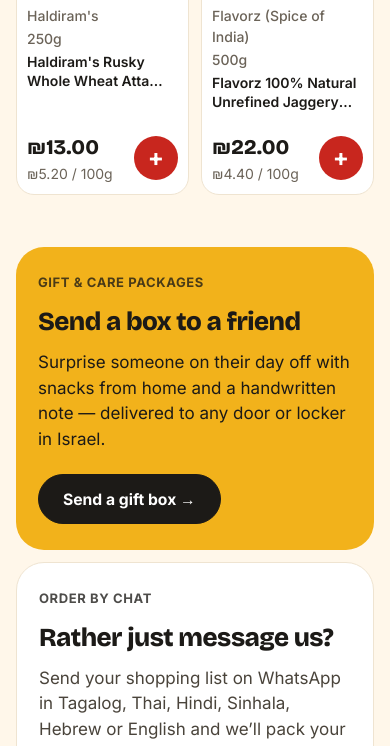
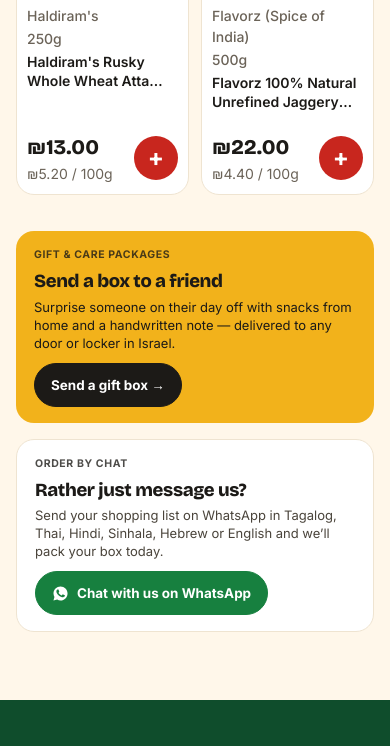
Before and after one commit to errolbrodie-sudo/Dino-Market, a website: page Website/public/index.html in a window 390 px wide. Shown: the part 2050-2796 px from the top of the page. Drawn offline with nearby package versions, Linux system fonts and the light colour scheme; no server answers.

Commit message:
Made the “GIFT & CARE PACKAGES” and the “ORDER BY CHAT” panels smaller.

```diff
--- a/Website/public/styles.css
+++ b/Website/public/styles.css
@@ -179,14 +179,17 @@ textarea {
   background: var(--dm-ph);
   color: var(--dm-ink);
 }
+
 .kitchen-th {
   background: var(--dm-th);
   color: var(--dm-ink);
 }
+
 .kitchen-in {
   background: var(--dm-in);
   color: var(--dm-ink);
 }
+
 .kitchen-lk {
   background: var(--dm-lk);
   color: var(--dm-ink);
@@ -673,7 +676,7 @@ textarea {
   padding: 3px;
 }
 
-.predictive-item > div:first-child {
+.predictive-item>div:first-child {
   min-width: 0;
 }
 
@@ -947,10 +950,10 @@ textarea {
   object-fit: contain;
 }
 
-/* Promo Bands (Travellers Ink Band + Dual Bands) */
+/* Promo Bands (Travellers Ink Band, Kitchen Care Package Band + Dual Bands) */
 .promo-band {
-  border-radius: 32px;
-  padding: 40px;
+  border-radius: 20px;
+  padding: 20px 24px;
 }
 
 .promo-band-ink {
@@ -959,11 +962,12 @@ textarea {
   display: flex;
   align-items: center;
   justify-content: space-between;
-  gap: 28px;
+  gap: 18px;
   flex-wrap: wrap;
 }
 
-#travellersBandSection {
+#travellersBandSection,
+#dualPromoSection {
   padding: 12px 0 16px;
 }
 
@@ -973,22 +977,24 @@ textarea {
   gap: 18px;
 }
 
-.travellers-band-body {
-  max-width: 640px;
+.travellers-band-body,
+.kitchen-gift-band-body {
+  max-width: 620px;
+}
+
+.kitchen-gift-band-actions {
+  display: flex;
+  flex-wrap: wrap;
+  gap: 10px;
 }
 
 .travellers-eyebrow {
   display: inline-block;
-  font-size: 13px;
+  font-size: 11px;
   font-weight: 700;
   letter-spacing: 0.6px;
   text-transform: uppercase;
   color: var(--dm-turmeric);
-  margin-bottom: 10px;
-}
-
-.travellers-band .travellers-eyebrow {
-  font-size: 11px;
   margin-bottom: 4px;
 }
 
@@ -1008,63 +1014,81 @@ textarea {
   line-height: 1.42;
 }
 
-.travellers-band .btn-turmeric {
+.dual-promo-grid {
+  display: grid;
+  grid-template-columns: 1fr 1fr;
+  gap: 16px;
+}
+
+.promo-band-turmeric {
+  background: var(--dm-turmeric);
+  color: var(--dm-ink);
+  display: flex;
+  flex-direction: column;
+  justify-content: space-between;
+  gap: 8px;
+}
+
+.promo-band-white {
+  background: var(--dm-white);
+  color: var(--dm-ink);
+  border: 1px solid var(--dm-line);
+  display: flex;
+  flex-direction: column;
+  justify-content: space-between;
+  gap: 8px;
+}
+
+.band-label-caps {
+  font-size: 11px;
+  font-weight: 700;
+  letter-spacing: 0.6px;
+  text-transform: uppercase;
+  color: var(--dm-ink);
+  opacity: 0.78;
+}
+
+.band-title {
+  font-size: 22px;
+  font-weight: 800;
+  line-height: 1.18;
+  color: var(--dm-ink);
+  margin: 0;
+}
+
+.promo-band-ink .band-title {
+  color: var(--dm-white);
+  margin: 0 0 5px;
+}
+
+.band-copy {
+  font-size: 14px;
+  color: var(--dm-text-2);
+  margin: 0 0 4px;
+  line-height: 1.42;
+}
+
+.promo-band-turmeric .band-copy {
+  color: var(--dm-ink);
+}
+
+.promo-band-ink .band-copy {
+  color: rgba(255, 247, 234, 0.88);
+  margin: 0;
+}
+
+.promo-band .btn-ink,
+.promo-band .btn-turmeric,
+.promo-band .btn-whatsapp,
+.promo-band .btn-cta-lg {
   min-height: 44px;
   padding: 8px 18px;
   font-size: 0.88rem;
 }
 
-.dual-promo-grid {
-  display: grid;
-  grid-template-columns: 1fr 1fr;
-  gap: var(--card-gap);
-}
-
-.promo-band-turmeric {
-  background: var(--dm-turmeric);
-  color: var(--dm-ink);
-  display: flex;
-  flex-direction: column;
-  justify-content: space-between;
-  gap: 14px;
-}
-
-.promo-band-white {
-  background: var(--dm-white);
-  color: var(--dm-ink);
-  border: 1px solid var(--dm-line);
-  display: flex;
-  flex-direction: column;
-  justify-content: space-between;
-  gap: 14px;
-}
-
-.band-label-caps {
-  font-size: 13px;
-  font-weight: 700;
-  letter-spacing: 0.6px;
-  text-transform: uppercase;
-  color: var(--dm-ink);
-  opacity: 0.78;
-}
-
-.band-title {
-  font-size: 34px;
-  font-weight: 800;
-  line-height: 1.12;
-  color: var(--dm-ink);
-  margin: 0;
-}
-
-.band-copy {
-  font-size: 17px;
-  color: var(--dm-text-2);
-  margin: 0 0 8px;
-  line-height: 1.5;
-}
-
-.promo-band-turmeric .band-copy {
-  color: var(--dm-ink);
+.promo-band .btn-whatsapp svg {
+  width: 17px;
+  height: 17px;
 }
 
 /* ==========================================================================
@@ -1129,12 +1153,15 @@ textarea {
 .country-pill-badge.tint-philippines {
   color: var(--dm-ph);
 }
+
 .country-pill-badge.tint-thailand {
   color: var(--dm-th);
 }
+
 .country-pill-badge.tint-india {
   color: var(--dm-in);
 }
+
 .country-pill-badge.tint-sri-lanka {
   color: var(--dm-lk);
 }
@@ -1452,12 +1479,15 @@ textarea {
 .region-pill.active[data-kitchen="philippines"] {
   color: var(--dm-ph);
 }
+
 .region-pill.active[data-kitchen="thailand"] {
   color: var(--dm-th);
 }
+
 .region-pill.active[data-kitchen="india"] {
   color: var(--dm-in);
 }
+
 .region-pill.active[data-kitchen="sri-lanka"] {
   color: var(--dm-lk);
 }
@@ -1996,27 +2026,33 @@ textarea {
     justify-content: space-between;
     flex-wrap: wrap;
   }
+
   .announcement-copy {
     text-align: left;
   }
+
   .catalog-layout,
   .checkout-grid,
   .kitchen-hero-card,
   .dual-promo-grid {
     grid-template-columns: 1fr;
   }
+
   .filter-sidebar {
     position: static;
   }
+
   .product-grid,
   .catalog-layout .product-grid,
   .catalog-product-grid {
     grid-template-columns: repeat(2, 1fr);
   }
+
   .aisle-chips-grid,
   .footer-grid {
     grid-template-columns: repeat(2, 1fr);
   }
+
   .checkout-steps-bar {
     grid-template-columns: repeat(3, 1fr);
   }
@@ -2274,12 +2310,22 @@ textarea {
 
   /* Travellers Ink Band & Promo Bands: Hebrew lines stay RTL, English copy & CTA left-aligned */
   .promo-band {
-    padding: 26px 22px;
-    border-radius: 28px;
+    padding: 16px 18px;
+    border-radius: 18px;
     text-align: left;
   }
 
-  #travellersBandSection {
+  .promo-band-ink {
+    gap: 12px;
+  }
+
+  .promo-band-turmeric,
+  .promo-band-white {
+    gap: 6px;
+  }
+
+  #travellersBandSection,
+  #dualPromoSection {
     padding: 8px 0 12px;
   }
 
@@ -2292,7 +2338,8 @@ textarea {
     justify-content: flex-start;
   }
 
-  .travellers-band-body {
+  .travellers-band-body,
+  .kitchen-gift-band-body {
     width: 100%;
   }
 
@@ -2304,19 +2351,28 @@ textarea {
     text-align: right;
   }
 
-  .travellers-band .travellers-eyebrow {
+  .travellers-eyebrow,
+  .band-label-caps {
     font-size: 10.5px;
     margin-bottom: 2px;
   }
 
+  .travellers-band .travellers-title,
+  .band-title {
+    font-size: 18.5px;
+  }
+
   .travellers-band .travellers-title {
-    font-size: 18.5px;
     margin-bottom: 4px;
   }
 
-  .travellers-sub-en {
+  .travellers-sub-en,
+  .band-copy {
     font-size: 13px;
     line-height: 1.38;
+  }
+
+  .travellers-sub-en {
     direction: ltr;
     text-align: left;
     width: 100%;
@@ -2330,14 +2386,13 @@ textarea {
     text-align: left;
   }
 
-  .travellers-band .btn-turmeric {
+  .promo-band .btn-ink,
+  .promo-band .btn-turmeric,
+  .promo-band .btn-whatsapp,
+  .promo-band .btn-cta-lg {
     min-height: 44px;
     padding: 7px 16px;
     font-size: 0.84rem;
-  }
-
-  .band-title {
-    font-size: 26px;
   }
 
   .kitchen-hero-card {
```
Also changed, not shown: Website/public/app.js, 1 other file.
